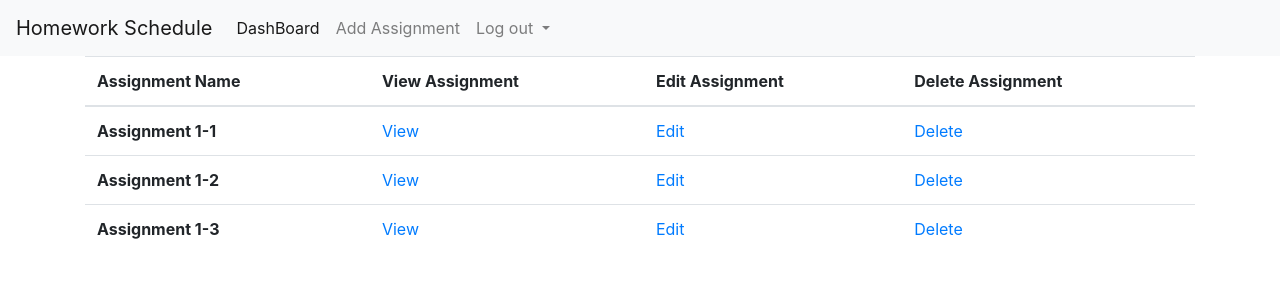
After one commit to mochadamia/homeworkSchedule, a Django app: page /assignments/1/ in a window 1280 px wide. The commit adds this page. Shown: the top 300 px of the page. Run offline with Django 3.2, Linux system fonts and the light colour scheme; data comes from the database, SQL or seed files in the repository; both versions use the stored data as it was after the commit; some libraries are stand-ins or nearby versions.

Commit message:
Admin list assignment and post comments

```diff
--- a/homeworkSchedule/urls.py
+++ b/homeworkSchedule/urls.py
@@ -16,10 +16,13 @@ Including another URLconf
 from django.conf.urls import url
 from django.contrib import admin
 from django.urls import path, include
-from homeworkScheduleWeb.views import myView
+from homeworkScheduleWeb.views import dashboard_view, class_View, assignments_view, assignment_view
 
 urlpatterns = [
     url(r'^admin/', admin.site.urls),
     url(r'^api', include('homeworkScheduleWeb.urls')),
-    url('^sayHello/', myView),
+    url(r'^homePage/', dashboard_view),
+    url(r'^classes/', class_View),
+    url('^assignments/(?P<class_id>\d+)/$', assignments_view),
+    url('^assignment_preview/(?P<id>\d+)/$', assignment_view),
 ]
--- a/homeworkScheduleWeb/models.py
+++ b/homeworkScheduleWeb/models.py
@@ -5,8 +5,8 @@ from django.db import models
 class ClassName(models.Model):
     name = models.TextField(default='', null=False)
 
-    def __str__(self):
-        return self.name
+    #def __str__(self):
+     #   return self.name
 
 
 class Assignment(models.Model):
@@ -14,8 +14,8 @@ class Assignment(models.Model):
     content = models.TextField(default='', null=False)
     class_id = models.ForeignKey('ClassName', on_delete=models.CASCADE, null=False)
 
-    def __str__(self):
-        return self.name
+    #def __str__(self):
+       # return self.name
 
 
 class Comment(models.Model):
--- a/homeworkScheduleWeb/views.py
+++ b/homeworkScheduleWeb/views.py
@@ -1,18 +1,54 @@
+from django.contrib.auth.models import User
 from django.shortcuts import render
-from django.http import HttpResponse
+from django.http import HttpResponse, HttpResponseRedirect
 from rest_framework import generics
 from rest_framework.generics import GenericAPIView, get_object_or_404
 from rest_framework.mixins import ListModelMixin
 from rest_framework.response import Response
 from rest_framework.views import APIView
 
+from homeworkScheduleWeb.forms import PostComment
 from .models import Assignment, Comment, ClassName
 from .serializers import AssignmentSerializer, CommentSerializer, ClassSerializer
 
 
-def myView(request):
-    ## return HttpResponse('hello world');
+def dashboard_view(request):
     return render(request, 'dashboard.html')
+
+
+def class_View(request):
+    class_name = list(ClassName.objects.all())
+    data = {'class_name': class_name}
+    return render(request, 'classes.html', data)
+
+
+def assignments_view(request, class_id):
+    assignments = list(Assignment.objects.filter(class_id=class_id))
+    data = {'assignments': assignments}
+    return render(request, 'assignments.html', data)
+
+
+def assignment_view(request, id):
+    if request.method == 'POST':
+        form = PostComment(request.POST)
+        assignment = get_object_or_404(Assignment, pk=id)
+        user = get_object_or_404(User, pk=1)
+
+        if form.is_valid():
+            comment = form.save(commit=False)
+            cd = form.cleaned_data
+            comment.content = cd['content']
+            comment.assignment_id = assignment
+            comment.status = 1
+            comment.user_id = user
+            comment.save()
+    else:
+        form = PostComment()
+    assignment = Assignment.objects.get(id=id)
+    comments = list(Comment.objects.filter(assignment_id=id))
+
+    data = {'assignment': assignment, 'comments': comments, 'form': form}
+    return render(request, 'preview_assignment.html', data)
 
 
 class AssignmentViewSet(generics.ListCreateAPIView):
--- /dev/null
+++ b/templates/assignments.html
@@ -0,0 +1,34 @@
+<!doctype html>
+<html lang="en">
+  <head>
+    <meta charset="utf-8">
+    <meta name="viewport" content="width=device-width, initial-scale=1, shrink-to-fit=no">
+    <link rel="stylesheet" href="https://stackpath.bootstrapcdn.com/bootstrap/4.1.3/css/bootstrap.min.css" integrity="sha384-MCw98/SFnGE8fJT3GXwEOngsV7Zt27NXFoaoApmYm81iuXoPkFOJwJ8ERdknLPMO" crossorigin="anonymous">
+    <title>Django People</title>
+  </head>
+  <body>
+    {% include "nav.html" %}
+    <div class="container">
+        <table class="table">
+          <thead>
+            <tr>
+              <th scope="col">Assignment Name</th>
+              <th scope="col">View Assignment </th>
+              <th scope="col">Edit Assignment </th>
+              <th scope="col">Delete Assignment </th>
+            </tr>
+          </thead>
+          <tbody>
+            {% for assignment in assignments %}
+            <tr>
+              <th scope="row"> {{ assignment.name}}</th>
+                <td><a href="/assignment_preview/{{assignment.id}}"> View</a></td>
+                <td><a href="#"> Edit</a></td>
+                <td><a href="#"> Delete</a></td>
+            </tr>
+            {% endfor %}
+          </tbody>
+        </table>
+    </div>
+  </body>
+</html>
--- /dev/null
+++ b/templates/nav.html
@@ -0,0 +1,37 @@
+<!DOCTYPE html>
+<html lang="en">
+<head>
+    <meta charset="UTF-8">
+    <link rel="stylesheet" href="https://stackpath.bootstrapcdn.com/bootstrap/4.1.3/css/bootstrap.min.css" integrity="sha384-MCw98/SFnGE8fJT3GXwEOngsV7Zt27NXFoaoApmYm81iuXoPkFOJwJ8ERdknLPMO" crossorigin="anonymous">
+</head>
+<body>
+  <nav class="navbar navbar-expand-lg navbar-light bg-light">
+  <a class="navbar-brand" href="#">Homework Schedule</a>
+  <button class="navbar-toggler" type="button" data-toggle="collapse" data-target="#navbarSupportedContent" aria-controls="navbarSupportedContent" aria-expanded="false" aria-label="Toggle navigation">
+    <span class="navbar-toggler-icon"></span>
+  </button>
+
+  <div class="collapse navbar-collapse" id="navbarSupportedContent">
+    <ul class="navbar-nav mr-auto">
+      <li class="nav-item active">
+        <a class="nav-link" href="/homePage">DashBoard <span class="sr-only">(current)</span></a>
+      </li>
+      <li class="nav-item">
+        <a class="nav-link" href="#">Add Assignment</a>
+      </li>
+      <li class="nav-item dropdown">
+        <a class="nav-link dropdown-toggle" href="#" id="navbarDropdown" role="button" data-toggle="dropdown" aria-haspopup="true" aria-expanded="false">
+          Log out
+        </a>
+        <div class="dropdown-menu" aria-labelledby="navbarDropdown">
+          <a class="dropdown-item" href="#">Action</a>
+          <a class="dropdown-item" href="#">Another action</a>
+          <div class="dropdown-divider"></div>
+          <a class="dropdown-item" href="#">Something else here</a>
+        </div>
+      </li>
+    </ul>
+  </div>
+</nav>
+</body>
+</html>
```
Also changed, not shown: homeworkScheduleWeb/forms.py (added, +9 -0 lines), templates/classes.html (added, +30 -0 lines), templates/dashboard.html (+41 -1 lines), templates/preview_assignment.html (added, +48 -0 lines), db.sqlite3.
